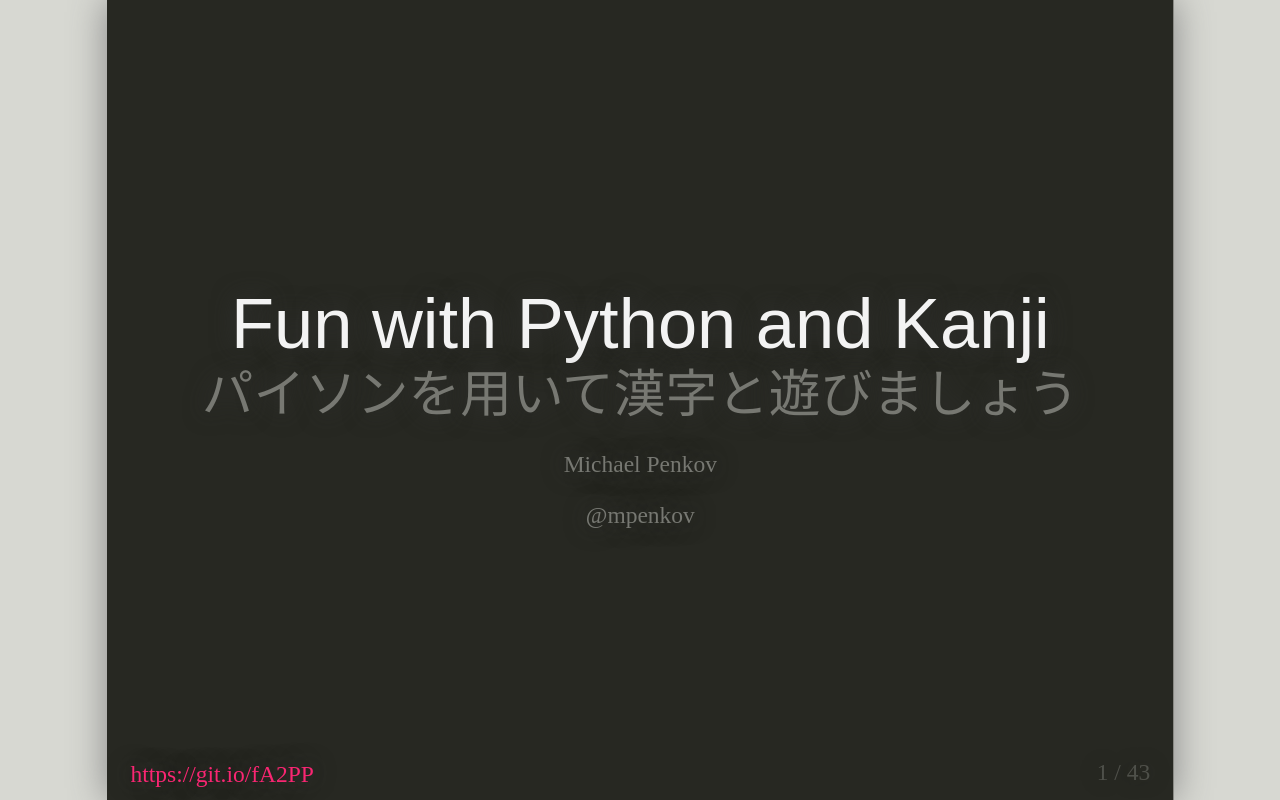
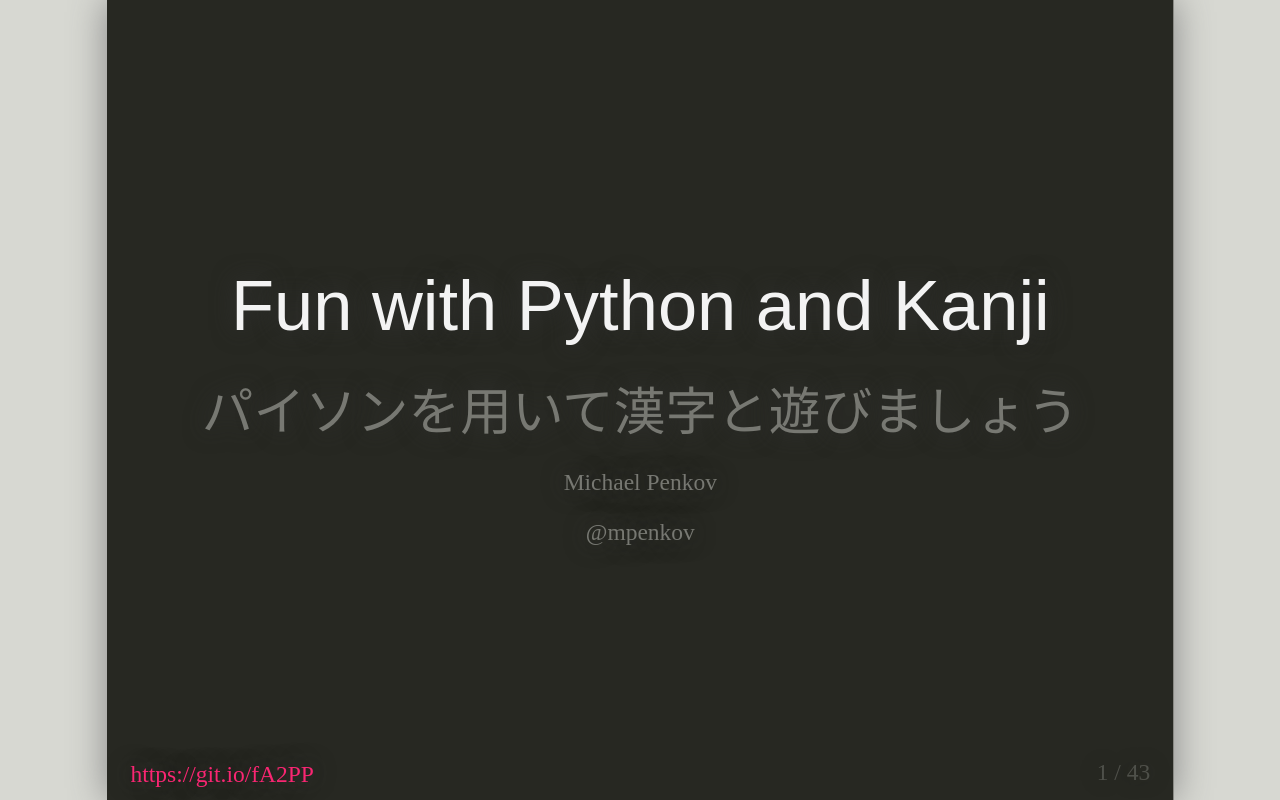
Before and after one commit to mpenkov/talks, a plain HTML site: page pyjp18.html in a window 1280 px wide. Drawn offline with Linux system fonts and the light colour scheme.

Commit message:
fix bottom margin

```diff
--- a/pyjp18.html
+++ b/pyjp18.html
@@ -9,7 +9,7 @@
       .remark-slide-content h3 { font-size: 1.6em; }
 
       body { font-family: 'Times New Roman'; }
-      h1, h2, h3 { font-family: 'Arial'; font-weight: 400; margin-bottom: 0; }
+      h1, h2, h3 { font-family: 'Arial'; font-weight: 400; margin-bottom: 0.5em; }
 
       .kanji-huge { font-size: 4.0em; }
       .kanji-large { font-size: 2.5em; }
```
